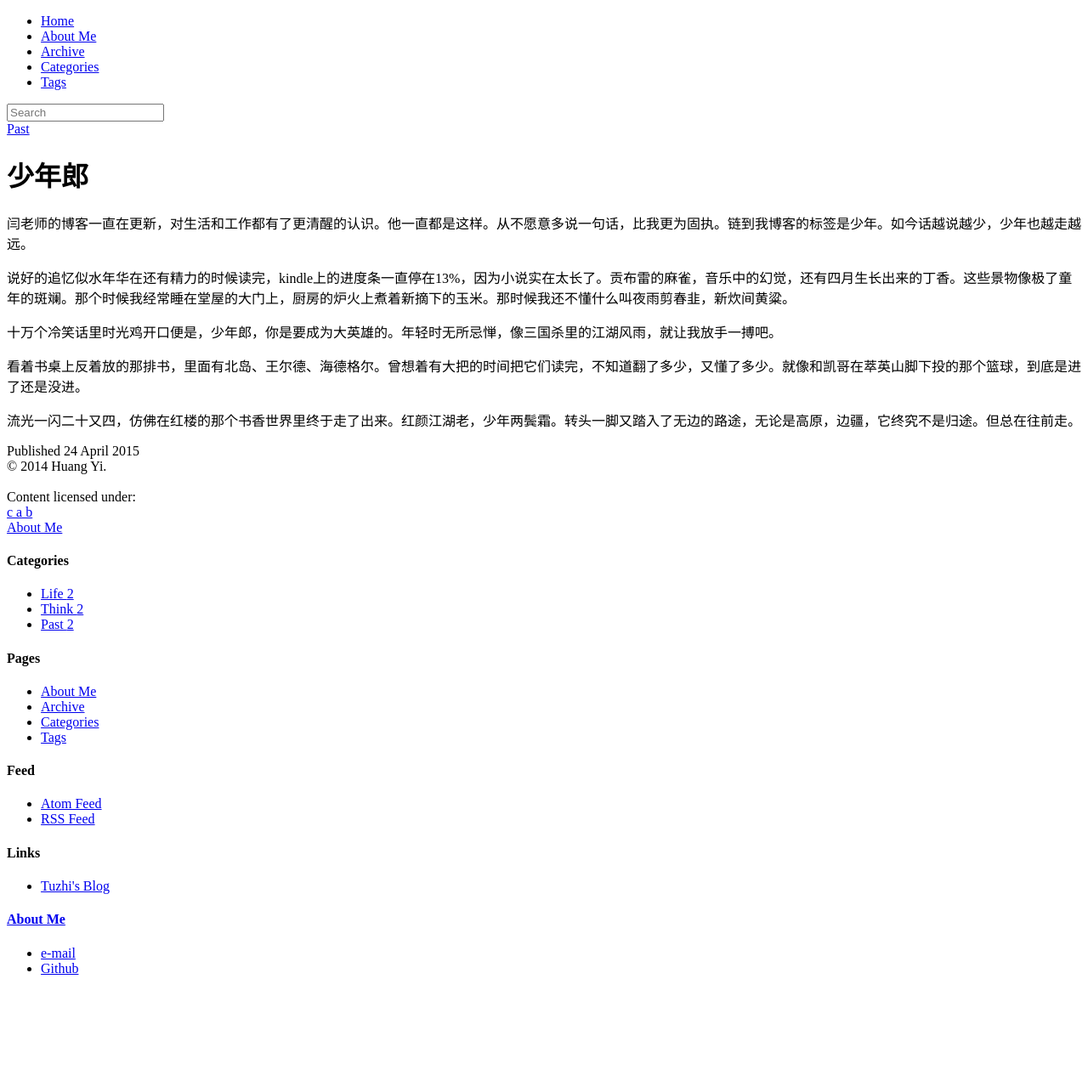
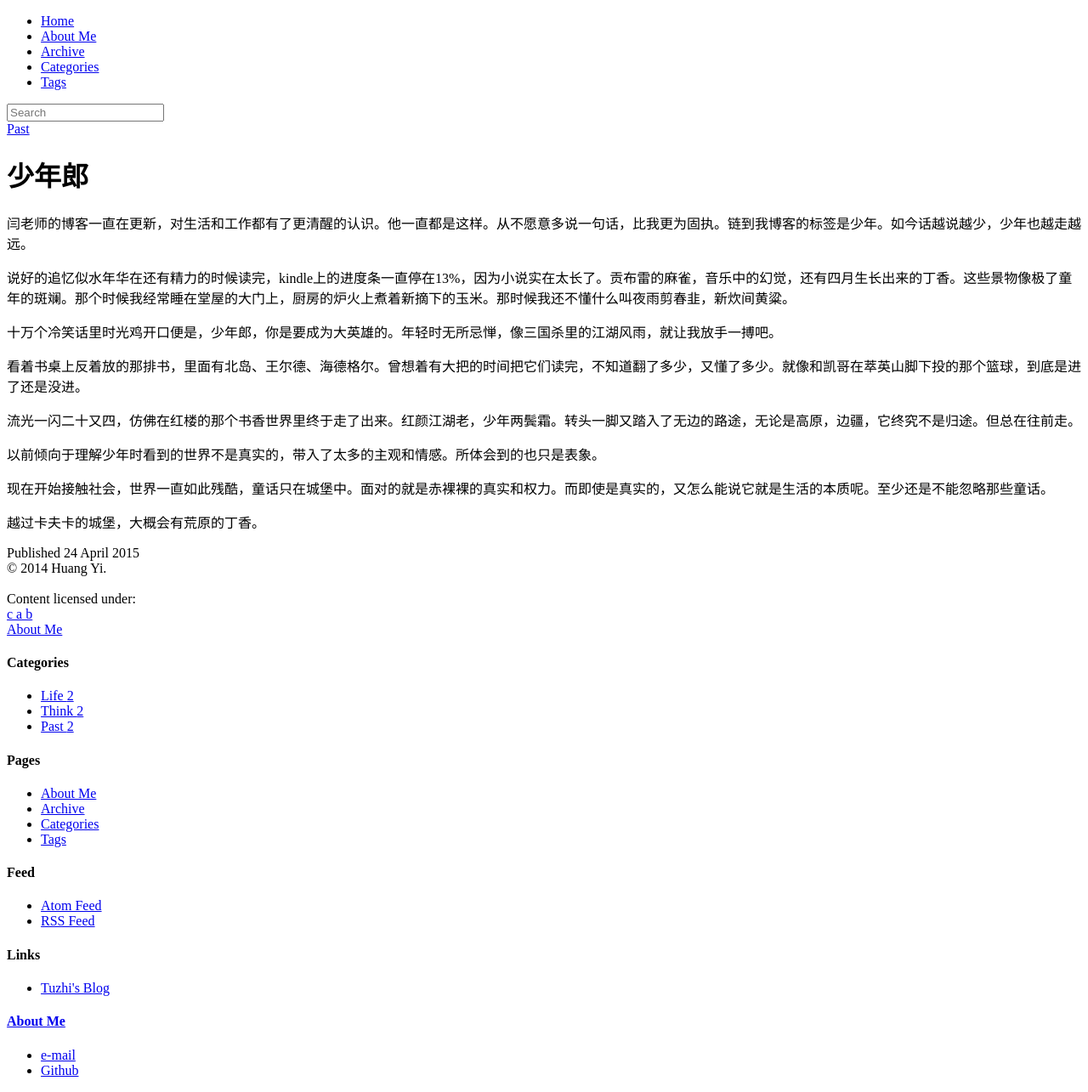
Before and after one commit to literblog/literblog.github.com, a Jekyll site: the page built from _posts/2015-04-24-youngman.md, in a window 1280 px wide. Shown: the whole page at 85% size. Built offline with Jekyll 4.4.1, drawn with Linux system fonts in a browser that asks for light colours; nearby versions of some CDN libraries; library files that are not in the unit come from our copies; comment, search, counter and statistics services are not loaded; before the commit the page ends 1165 px from its top, so only the background shows below that.

Commit message:
Update 2015-04-24-youngman.md

```diff
--- a/_posts/2015-04-24-youngman.md
+++ b/_posts/2015-04-24-youngman.md
@@ -15,3 +15,9 @@ tags:
 看着书桌上反着放的那排书，里面有北岛、王尔德、海德格尔。曾想着有大把的时间把它们读完，不知道翻了多少，又懂了多少。就像和凯哥在萃英山脚下投的那个篮球，到底是进了还是没进。
 
 流光一闪二十又四，仿佛在红楼的那个书香世界里终于走了出来。红颜江湖老，少年两鬓霜。转头一脚又踏入了无边的路途，无论是高原，边疆，它终究不是归途。但总在往前走。
+
+以前倾向于理解少年时看到的世界不是真实的，带入了太多的主观和情感。所体会到的也只是表象。
+
+现在开始接触社会，世界一直如此残酷，童话只在城堡中。面对的就是赤裸裸的真实和权力。而即使是真实的，又怎么能说它就是生活的本质呢。至少还是不能忽略那些童话。
+
+越过卡夫卡的城堡，大概会有荒原的丁香。
```
